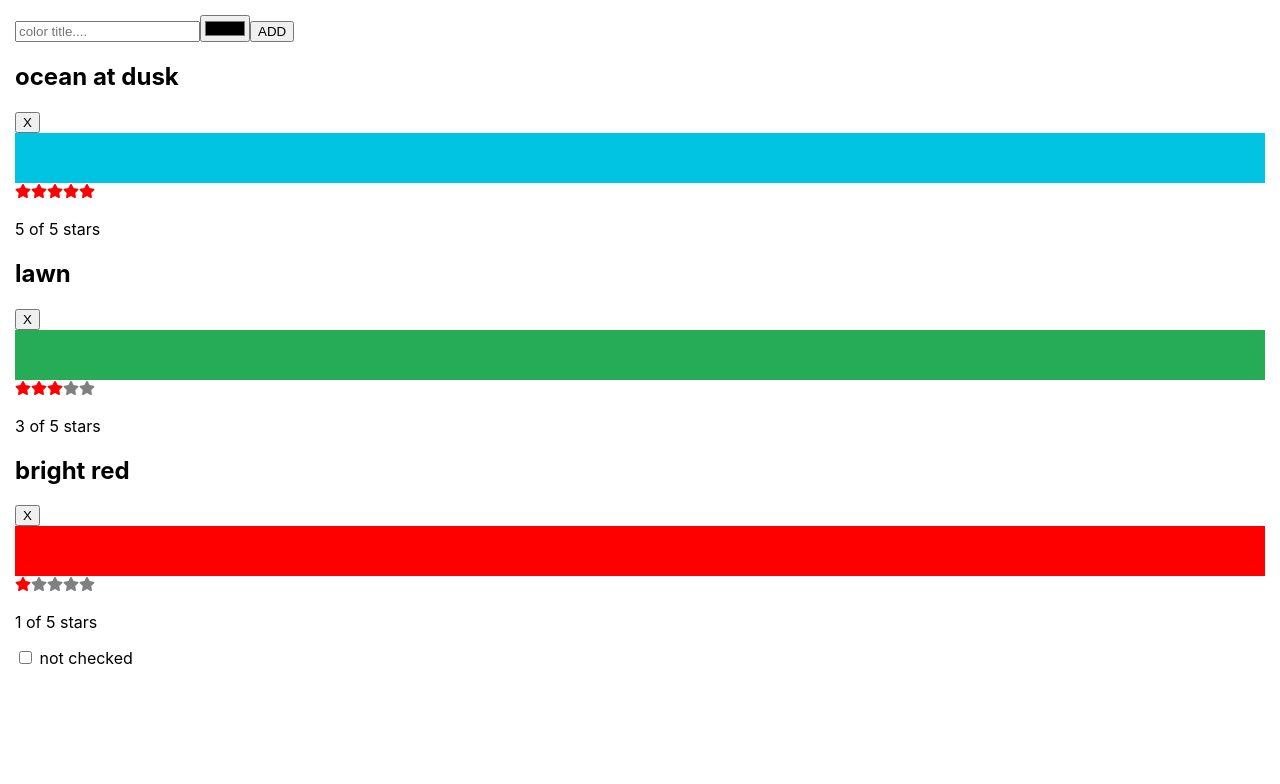
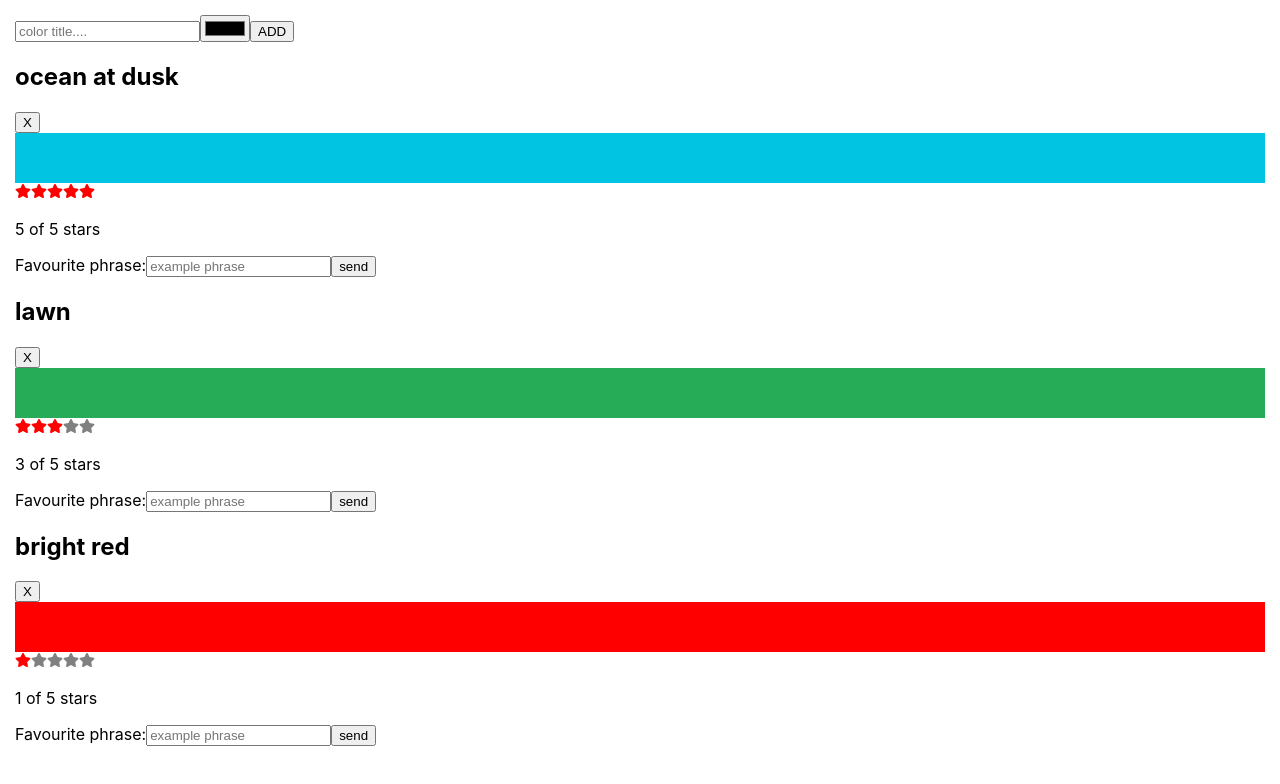
Before and after one commit to ramoh/react-tut, a React (Create React App) app: page / in a window 1280 px wide. Shown: the top 784 px of the page. Built offline with nearby package versions, Linux system fonts and the light colour scheme.

Commit message:
useEffect dependency tracker

```diff
--- a/src/App.js
+++ b/src/App.js
@@ -1,7 +1,6 @@
 import React from "react";
 import ColorList from "./components/ColorList";
 import AddColorForm from "./components/AddColorForm";
-import Checkbox from "./components/Checkbox";
 
 function App() {
   return (
@@ -9,7 +8,6 @@ function App() {
       <header className="App-header">
         <AddColorForm />
         <ColorList />
-        <Checkbox />
       </header>
     </div>
   );
--- a/src/components/Color.js
+++ b/src/components/Color.js
@@ -1,6 +1,7 @@
 import React from "react";
 import StarRating from "./StarRating";
 import { useColors } from "./color-hooks";
+import Phrase from "./Phrase";
 
 export default function Color({ id, title, color, rating }) {
   const { rateColor, removeColor } = useColors();
@@ -13,6 +14,7 @@ export default function Color({ id, title, color, rating }) {
         selectedStar={rating}
         onRate={(rating) => rateColor(id, rating)}
       ></StarRating>
+      <Phrase />
     </section>
   );
 }
--- /dev/null
+++ b/src/components/Phrase.js
@@ -0,0 +1,39 @@
+import React, { useEffect, useState } from "react";
+
+export default function Phrase() {
+  const [val, set] = useState("");
+  const [phrase, setPhrase] = useState("example phrase");
+
+  const createPhrase = () => {
+    setPhrase(val);
+    set("");
+  };
+
+  useEffect(() => {
+    console.log(`typing "${val}"`);
+  }, [val]);
+
+  useEffect(() => {
+    console.log(`saved phrase: "${phrase}"`);
+  }, [phrase]);
+
+  // No dependieces array means the effect will be rendered on initial render.
+  // this is extremely usefull for first render. If you return the a function from the effect
+  // then function will be invoked when component is removed
+  useEffect(() => {
+    console.log("Welcome to phrase component");
+    return () => console.log("Goodbye from phrase componet");
+  }, []);
+
+  return (
+    <>
+      <label>Favourite phrase:</label>
+      <input
+        value={val}
+        placeholder={phrase}
+        onChange={(e) => set(e.target.value)}
+      />
+      <button onClick={createPhrase}>send</button>
+    </>
+  );
+}
```
